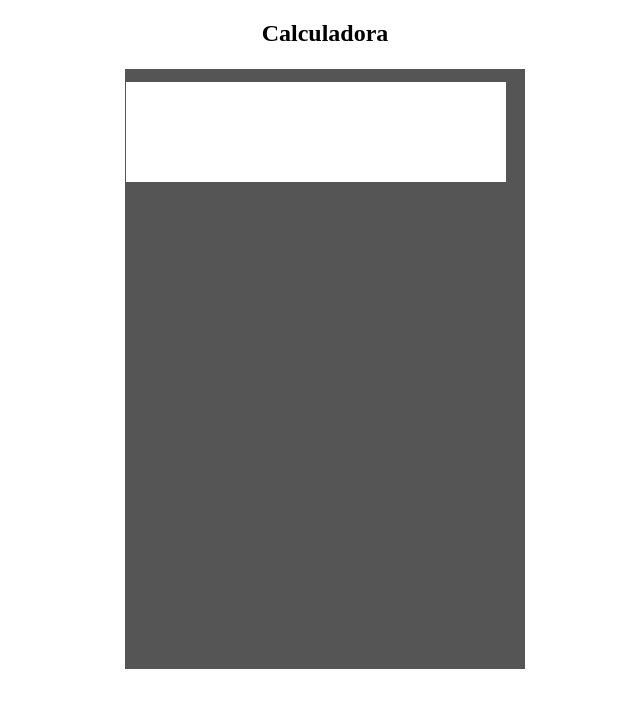
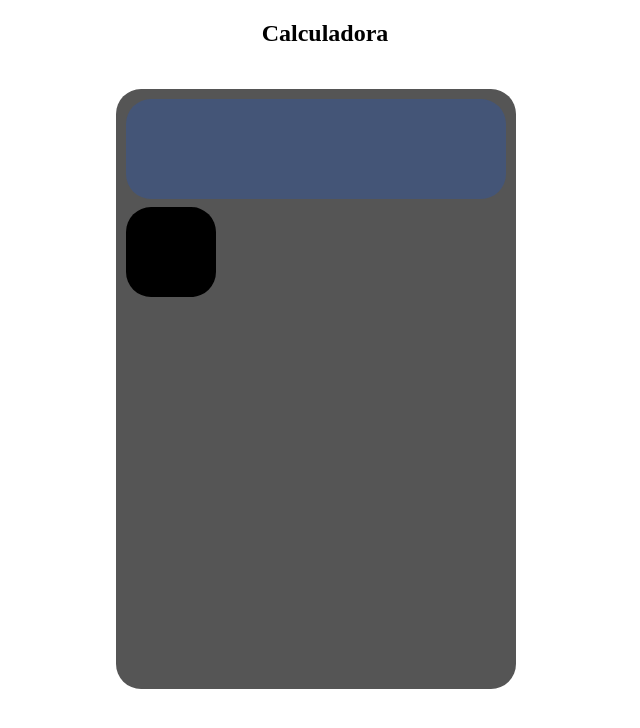
Before and after one commit to paulotozi/calculator, a website: page index.html in a window 1280 px wide. Shown: the whole page, without its empty margins (315-955 px from the left). Drawn offline with Linux system fonts and the light colour scheme.

Commit message:
Atualizando projeto

```diff
--- a/index.html
+++ b/index.html
@@ -7,19 +7,31 @@
         height: 600px;
         width: 400px;
         background-color: #555;
-        margin-left: auto;
+        margin-left: 423px;
         margin-right: auto;
         margin-top: 22px;
-        position: relative;
+        position: absolute;
+        border-radius: 25px;
     }
     .screen{
         height: 100px;
         width: 380px;
-        background-color: #fff;
+        background-color: #457;
         margin-left: 433px;
         margin-right: auto;
-        margin-top: 15px;
+        margin-top: 32px;
         position: absolute;
+        border-radius: 25px;
+    }
+    .button{
+        height: 90px;
+        width: 90px;
+        background-color: #000000;
+        position: absolute;
+        margin-left: 433px;
+        margin-right: auto;
+        margin-top: 140px;
+        border-radius: 25px;
     }
     h2{
         text-align: center;
@@ -28,8 +40,8 @@
 </head>
 <body>
     <h2>Calculadora</h2>
-    <div class="screen" style="z-index: 100"></div>
+    <div class="screen" style="z-index: 99"></div>
     <div class="rectangle" style="z-index: -1"></div>
-
+    <div class="button" style="z-index: 100"></div>
 </body>
 </html>
```
